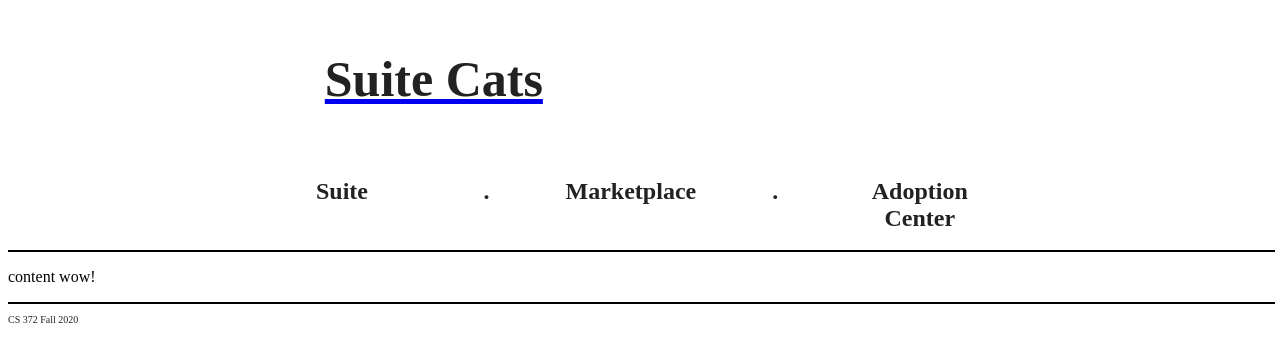
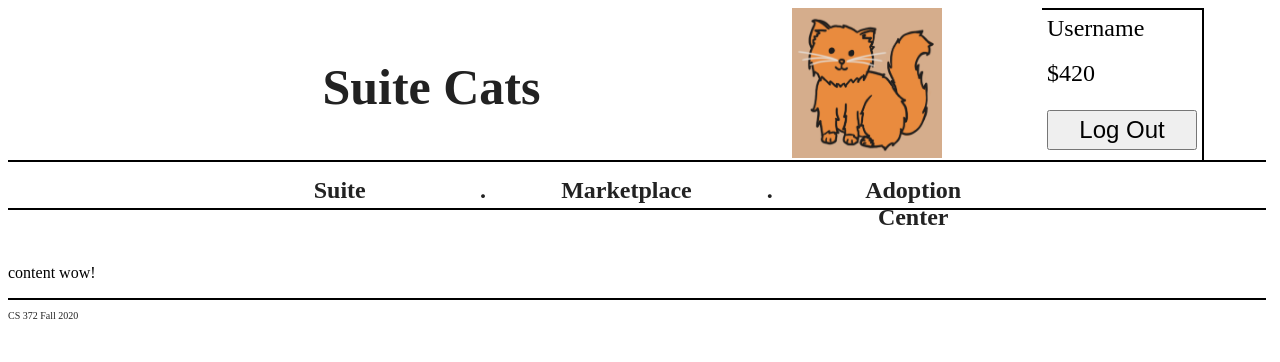
Before and after one commit to MatthewRupchan/SuiteCats, a PHP site: page /webpages/template.html in a window 1280 px wide. Shown: the top 362 px of the page. Run offline with PHP 8.4, Linux system fonts and the light colour scheme.

Commit message:
Add Mascot and User Info and Fix Menu

```diff
--- a/css/interaction.css
+++ b/css/interaction.css
@@ -11,9 +11,7 @@ Table of contents:
 Main Page Sections
 */
 content{
-	float: left;
 	margin-left :17.5%;
-	width: 100%;
 }
 
 #left{
--- a/css/style.css
+++ b/css/style.css
@@ -19,23 +19,25 @@ I threw stupid amounts of comments below to mark out some things that will need
 
 header{
 	width: 99.5%; /*this should probably be 100% not gonna lie*/
-	height: 200px; /*is this too much?*/
+	height: 200px;
 	border-bottom: solid black 2px; /*needs styling, this is temporary*/
 }
 
-#website_title{
-	margin-left: 25%; /*TODO: position title*/
+#website_header{
+	border-bottom: solid black 2px;
+	height: 152px;
 }
 
 menu{
 	position: relative;
-	top: 0px;
+	top: -25px;
+	float: left;
 	width: 60%;
+	height: 50px;
 	margin-left: 17.5%;
 }
 
 .menu_button{ /*this is mostly good. TODO: styling, making sure buttons don't squish off*/
-	position: relative;
 	text-align: center;
 	float: left;
 	width: 19%;
@@ -47,12 +49,37 @@ menu{
 }
 
 #website_title{ /*TODO: stylize*/
+	margin-left: 25%;
+	float: left;
 	color: #222222;
 	font-size: 50px;
 }
 
-body{
-	width: 99.5%; /*this should probably be 100% not gonna lie*/
+#mascot{
+	float: left;
+	width: 150px;
+	height: 150px;
+	margin-right: 100px;
+	margin-left: 20%;
+}
+
+#user_info_box{
+	float: left;
+	border: solid black 2px;
+	border-left: 0px;
+	height: 150px;
+}
+
+.user_box_element{
+	width: 150px;
+	height: 40px;
+	font-size: 24px;
+	margin: 5px;
+}
+
+content{
+	float: left;
+	width: 100%;
 }
 
 footer {
--- a/webpages/template.html
+++ b/webpages/template.html
@@ -12,9 +12,13 @@
 		<header>
 			<div id="website_header">
 				<a href="../index.html"><h3 id="website_title">Suite Cats</h3></a>
+				<img id="mascot" src="../cat_images/placeholder.png" alt="Mascot">
 				<div id="user_info_box">
+					<div id="username" class="user_box_element">Username<!--PHP INPUT--></div>
+					<div id="money" class="user_box_element">$420<!--PHP INPUT--></div>
+					<button id="log_out" class="user_box_element">Log Out</button>
 					<!--
-					DO A PHP CHECK HERE
+					DO A PHP CHECK HERE IF ON MAIN
 					contains either
 					1-
 					username, money, and log out button
```
Also changed, not shown: webpages/interaction.html (+4 -8 lines).
